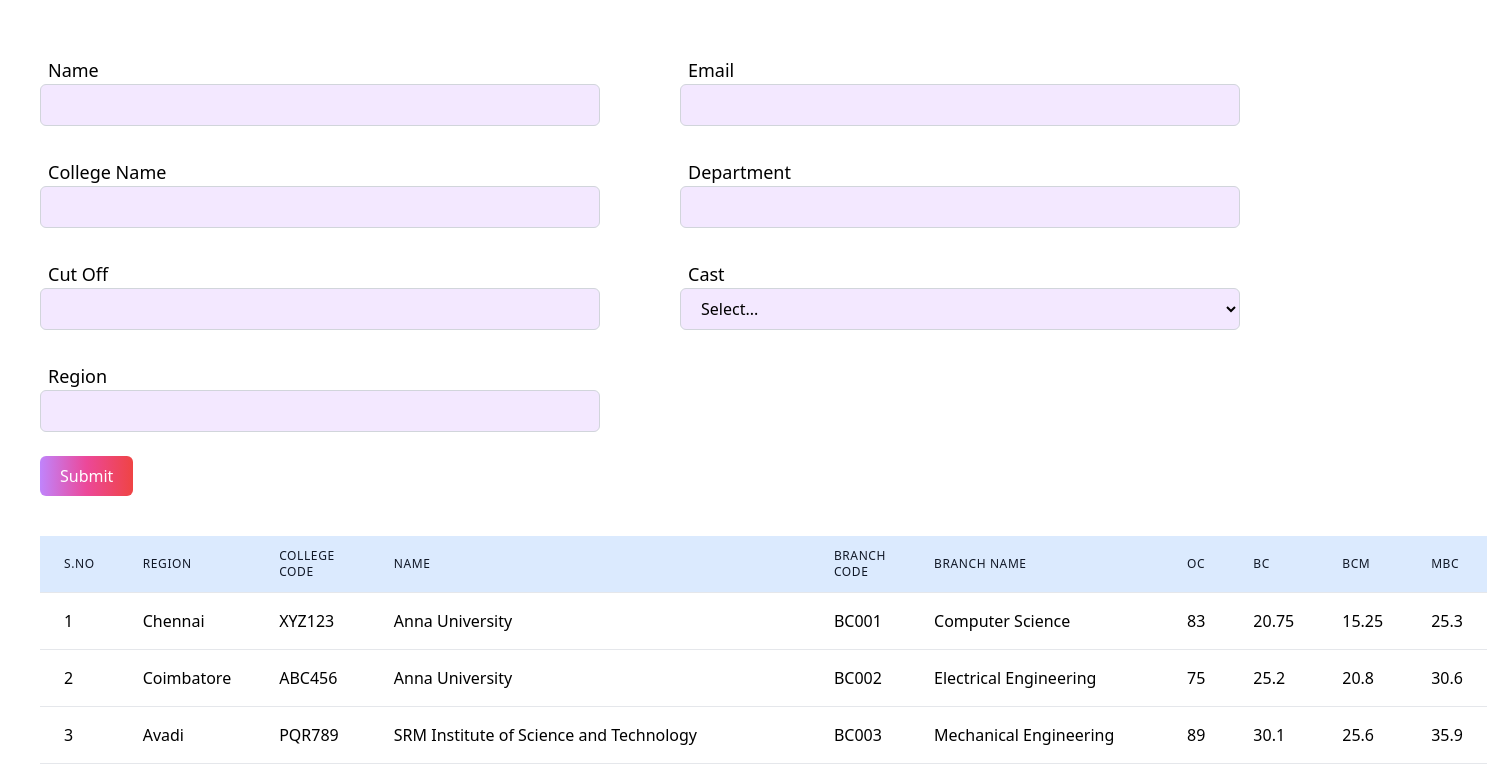
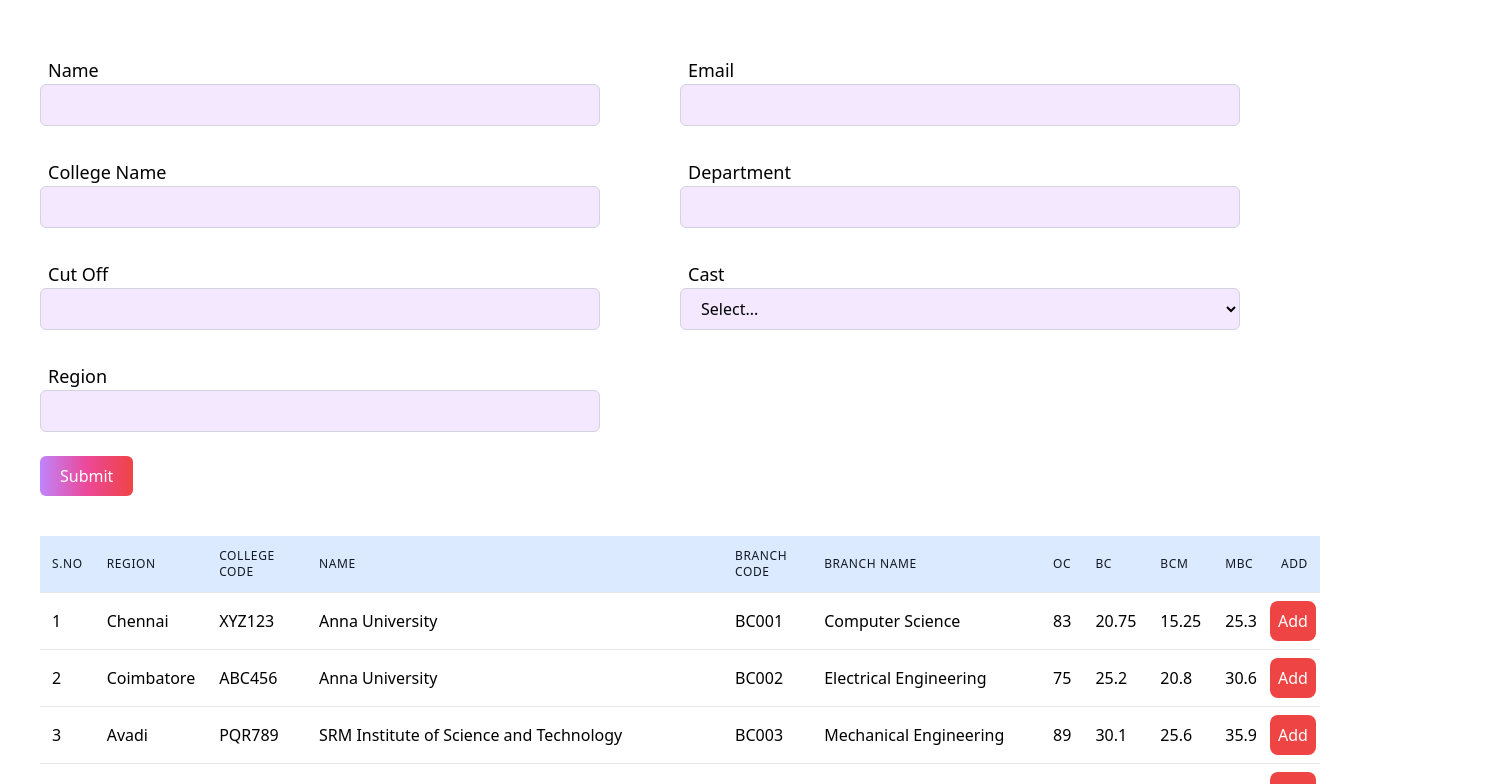
Before and after one commit to Mukunthan-A-R/CCE, a React (Vite) app: page / in a window 1280 px wide. Shown: the top 784 px of the page, 1487 px wide, since content can reach past the window. Built offline with nearby package versions, Linux system fonts and the light colour scheme.

Commit message:
Updated Recoil Root

```diff
--- a/package.json
+++ b/package.json
@@ -12,7 +12,8 @@
   "dependencies": {
     "react": "^18.2.0",
     "react-dom": "^18.2.0",
-    "react-router-dom": "^6.23.1"
+    "react-router-dom": "^6.23.1",
+    "recoil": "^0.7.7"
   },
   "devDependencies": {
     "@types/react": "^18.2.66",
--- a/src/App.jsx
+++ b/src/App.jsx
@@ -1,10 +1,13 @@
 import React from "react";
 import Home from "./pages/Home";
+import { RecoilRoot } from "recoil";
 
 const App = () => {
   return (
     <div>
-      <Home></Home>
+      <RecoilRoot>
+        <Home></Home>
+      </RecoilRoot>
     </div>
   );
 };
--- a/src/components/InputFilter.jsx
+++ b/src/components/InputFilter.jsx
@@ -4,6 +4,7 @@ import ButtonComponent from "./ButtonComponent";
 import TableWithSort from "./TableWithSort";
 import TableValues from "../data/Data";
 import InputComponentCast from "./InputComponentCast";
+import { RecoilRoot } from "recoil";
 
 const InputFilter = () => {
   const [listValue, setListValue] = useState(TableValues);
@@ -148,7 +149,9 @@ const InputFilter = () => {
       >
         Submit
       </ButtonComponent>
-      <TableWithSort data={listValue}></TableWithSort>
+      <RecoilRoot>
+        <TableWithSort data={listValue}></TableWithSort>
+      </RecoilRoot>
     </div>
   );
 };
--- a/src/components/TableWithSort.jsx
+++ b/src/components/TableWithSort.jsx
@@ -1,8 +1,13 @@
 import React, { useState } from "react";
+import ButtonComponent from "./ButtonComponent";
+import { useRecoilState } from "recoil";
+import resultArray from "../data/atoms";
 
 const TableWithSort = ({ data }) => {
   const [sortedData, setSortedData] = useState(data);
   const [sortConfig, setSortConfig] = useState(null);
+  // Atoms data
+  const [resultData, setResultData] = useRecoilState(resultArray);
 
   const requestSort = (key) => {
     let direction = "ascending";
@@ -44,16 +49,22 @@ const TableWithSort = ({ data }) => {
     }
   };
 
+  // Add data to the ResultPage
+  const handleResult = (row) => {
+    setResultData(row);
+    console.log(row);
+  };
+
   React.useEffect(() => {
     sortedDataByKey();
   }, [sortConfig]);
 
   return (
-    <table className="min-w-full divide-y divide-gray-200 mx-5 sm:mx-10">
+    <table className="min-w-full  divide-y divide-gray-200 mx-5 sm:mx-10">
       <thead className="bg-blue-100">
         <tr>
           <th
-            className="px-6 py-3 text-left text-xs font-medium text-gray-900 uppercase tracking-wider cursor-pointer"
+            className="px-3 py-3 text-left text-xs font-medium text-gray-900 uppercase tracking-wider cursor-pointer"
             onClick={() => requestSort("sNo")}
           >
             S.No
@@ -64,7 +75,7 @@ const TableWithSort = ({ data }) => {
             )}
           </th>
           <th
-            className="px-6 py-3 text-left text-xs font-medium text-gray-900 uppercase tracking-wider cursor-pointer"
+            className="px-3 py-3 text-left text-xs font-medium text-gray-900 uppercase tracking-wider cursor-pointer"
             onClick={() => requestSort("region")}
           >
             Region
@@ -75,7 +86,7 @@ const TableWithSort = ({ data }) => {
             )}
           </th>
           <th
-            className="px-6 py-3 text-left text-xs font-medium text-gray-900 uppercase tracking-wider cursor-pointer"
+            className="px-3 py-3 text-left text-xs font-medium text-gray-900 uppercase tracking-wider cursor-pointer"
             onClick={() => requestSort("collegeCode")}
           >
             College Code
@@ -86,7 +97,7 @@ const TableWithSort = ({ data }) => {
             )}
           </th>
           <th
-            className="px-6 py-3 text-left text-xs font-medium text-gray-900 uppercase tracking-wider cursor-pointer"
+            className="px-3 py-3 text-left text-xs font-medium text-gray-900 uppercase tracking-wider cursor-pointer"
             onClick={() => requestSort("name")}
           >
             Name
@@ -97,7 +108,7 @@ const TableWithSort = ({ data }) => {
             )}
           </th>
           <th
-            className="px-6 py-3 text-left text-xs font-medium text-gray-900 uppercase tracking-wider cursor-pointer"
+            className="px-3 py-3 text-left text-xs font-medium text-gray-900 uppercase tracking-wider cursor-pointer"
             onClick={() => requestSort("branchCode")}
           >
             Branch Code
@@ -108,7 +119,7 @@ const TableWithSort = ({ data }) => {
             )}
           </th>
           <th
-            className="px-6 py-3 text-left text-xs font-medium text-gray-900 uppercase tracking-wider cursor-pointer"
+            className="px-3 py-3 text-left text-xs font-medium text-gray-900 uppercase tracking-wider cursor-pointer"
             onClick={() => requestSort("branchName")}
           >
             Branch Name
@@ -119,7 +130,7 @@ const TableWithSort = ({ data }) => {
             )}
           </th>
           <th
-            className="px-6 py-3 text-left text-xs font-medium text-gray-900 uppercase tracking-wider cursor-pointer"
+            className="px-3 py-3 text-left text-xs font-medium text-gray-900 uppercase tracking-wider cursor-pointer"
             onClick={() => requestSort("oc")}
           >
             OC
@@ -130,7 +141,7 @@ const TableWithSort = ({ data }) => {
             )}
           </th>
           <th
-            className="px-6 py-3 text-left text-xs font-medium text-gray-900 uppercase tracking-wider cursor-pointer"
+            className="px-3 py-3 text-left text-xs font-medium text-gray-900 uppercase tracking-wider cursor-pointer"
             onClick={() => requestSort("bc")}
           >
             BC
@@ -141,7 +152,7 @@ const TableWithSort = ({ data }) => {
             )}
           </th>
           <th
-            className="px-6 py-3 text-left text-xs font-medium text-gray-900 uppercase tracking-wider cursor-pointer"
+            className="px-3 py-3 text-left text-xs font-medium text-gray-900 uppercase tracking-wider cursor-pointer"
             onClick={() => requestSort("bcm")}
           >
             BCM
@@ -152,7 +163,7 @@ const TableWithSort = ({ data }) => {
             )}
           </th>
           <th
-            className="px-6 py-3 text-left text-xs font-medium text-gray-900 uppercase tracking-wider cursor-pointer"
+            className="px-3 py-3 text-left text-xs font-medium text-gray-900 uppercase tracking-wider cursor-pointer"
             onClick={() => requestSort("mbc")}
           >
             MBC
@@ -162,16 +173,30 @@ const TableWithSort = ({ data }) => {
               </span>
             )}
           </th>
+          <th className="px-3 py-3 text-left text-xs font-medium text-gray-900 uppercase tracking-wider cursor-pointer">
+            Add
+          </th>
         </tr>
       </thead>
       <tbody className="bg-white divide-y divide-gray-200">
         {sortedData.map((row, rowIndex) => (
           <tr key={rowIndex}>
             {Object.entries(row).map(([key, value], cellIndex) => (
-              <td key={cellIndex} className="px-6 py-4 whitespace-nowrap">
+              <td key={cellIndex} className="px-3 py-4 whitespace-nowrap">
                 {value}
               </td>
             ))}
+            <td>
+              <ButtonComponent
+                styles="bg-red-500 p-2 rounded-lg text-white hover:bg-green-700"
+                handleClick={() => {
+                  handleResult(row);
+                  // console.log(row);
+                }}
+              >
+                Add
+              </ButtonComponent>
+            </td>
           </tr>
         ))}
       </tbody>
--- /dev/null
+++ b/src/data/atoms.js
@@ -0,0 +1,8 @@
+import { atom } from "recoil";
+
+const resultArray = atom({
+  key: "textState",
+  default: [],
+});
+
+export default resultArray;
```
Also changed, not shown: 1 other file (tests, documents, lock files or other folders).
